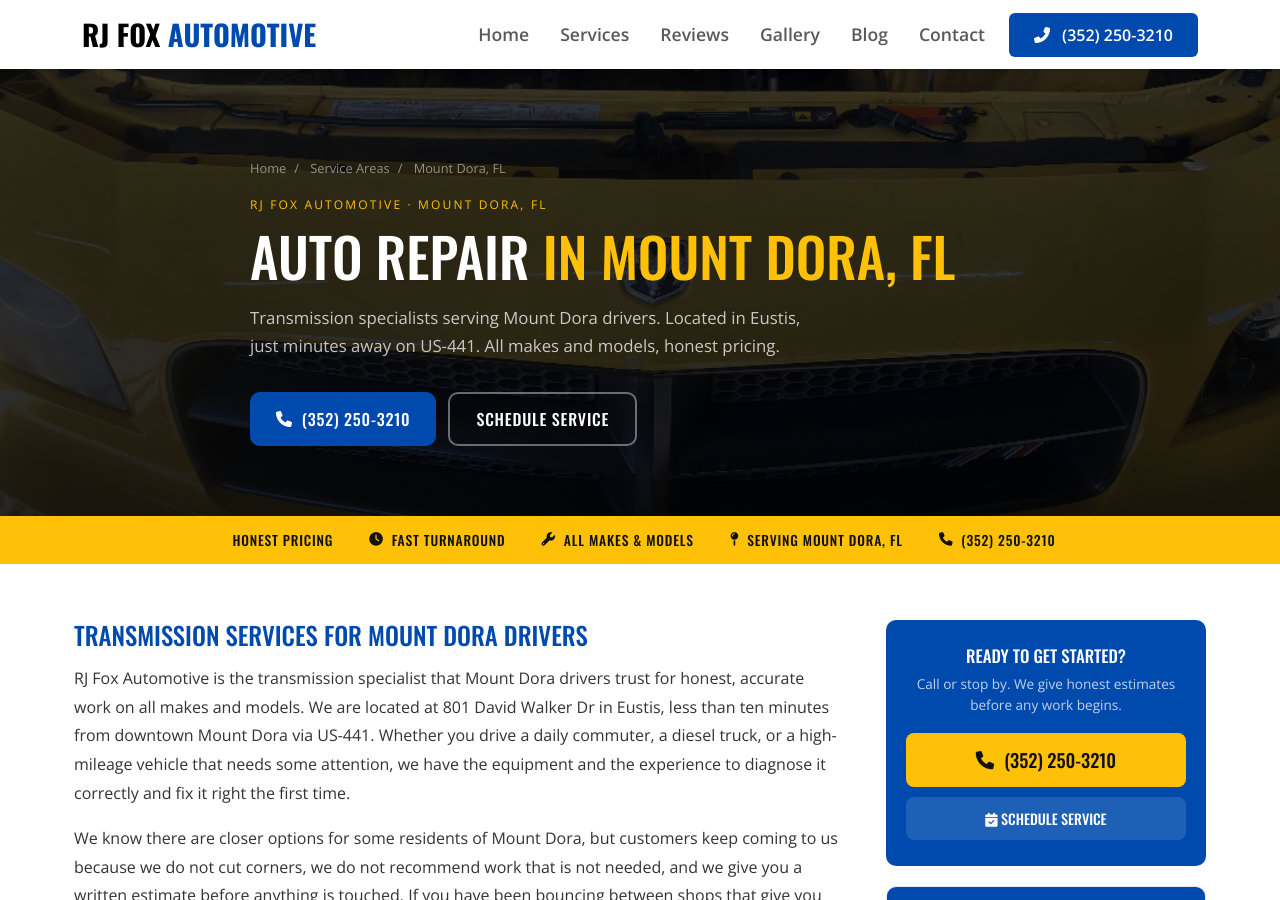
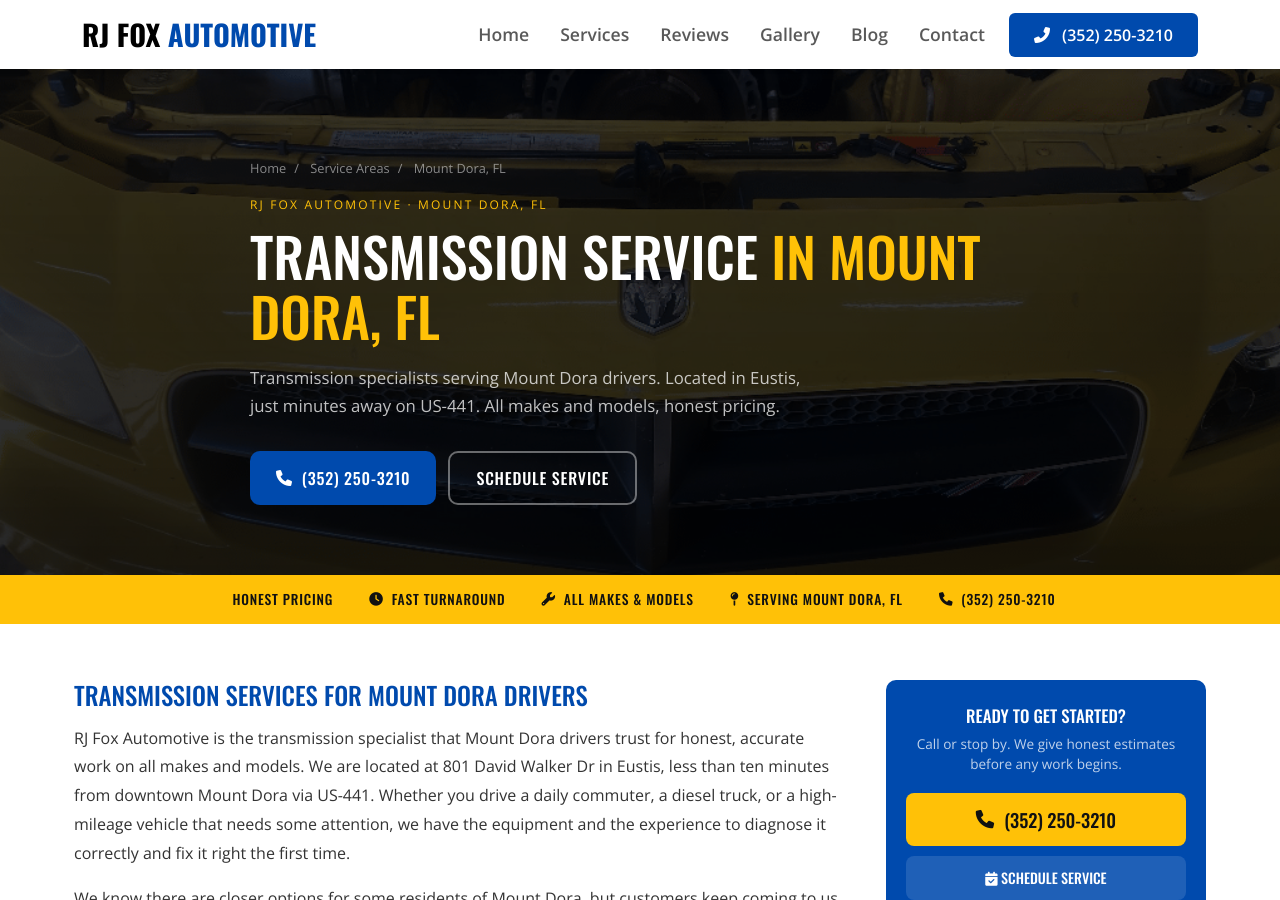
Before and after one commit to JamesBrownR/RJ-Fox-Automotive, a Jekyll site: the page built from service-areas/mount-dora-fl/index.html, in a window 1280 px wide and 900 px high. Built offline with Jekyll 4.4.1, drawn with Linux system fonts in a browser that asks for light colours.

Commit message:
Update areas.html

```diff
--- a/_layouts/areas.html
+++ b/_layouts/areas.html
@@ -385,7 +385,7 @@
       {{ page.city | default: page.title }}
     </p>
     <p class="sp-hero__eyebrow">RJ Fox Automotive · {{ page.city | default: "Lake County, FL" }}</p>
-    <h1>Auto Repair <span>in {{ page.city | default: page.title }}</span></h1>
+    <h1>Transmission Service <span>in {{ page.city | default: page.title }}</span></h1>
     <p class="sp-hero__sub">{{ page.hero_sub }}</p>
     <div class="sp-hero__ctas">
       <a href="tel:{{ site.phone }}" class="sp-hero__btn sp-hero__btn--primary">
```
